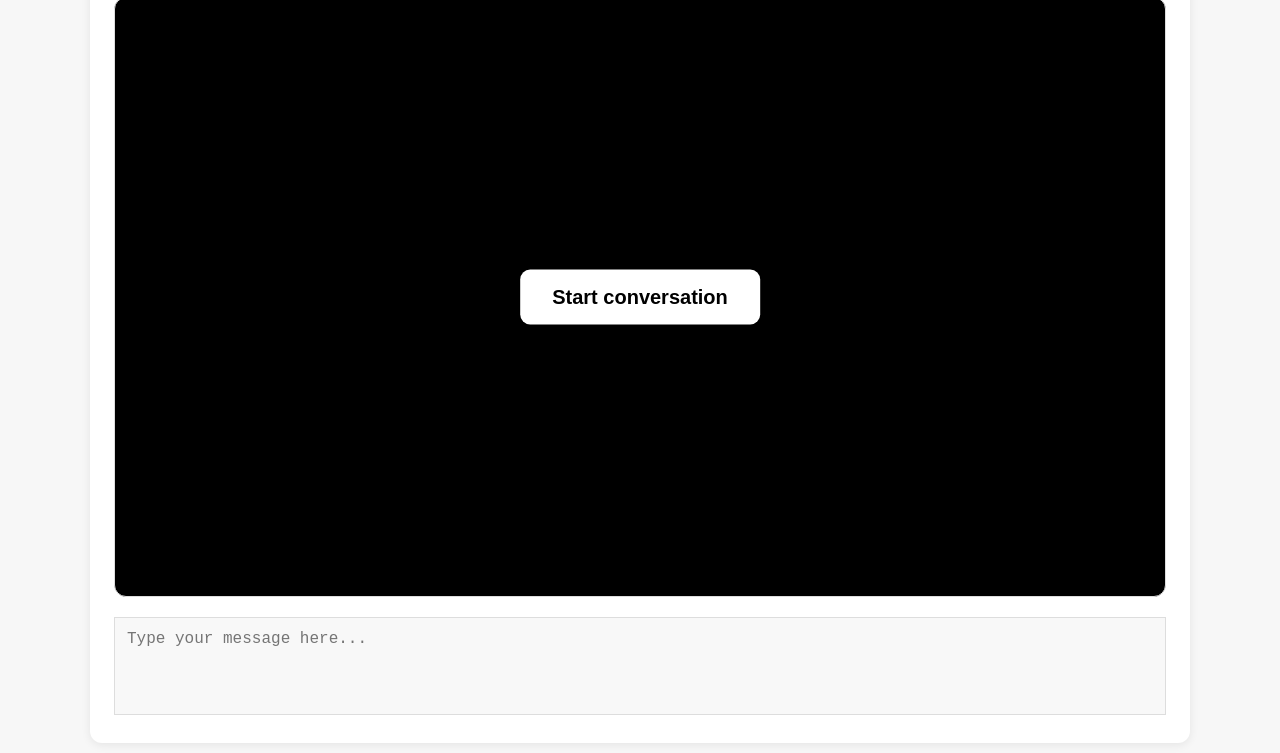
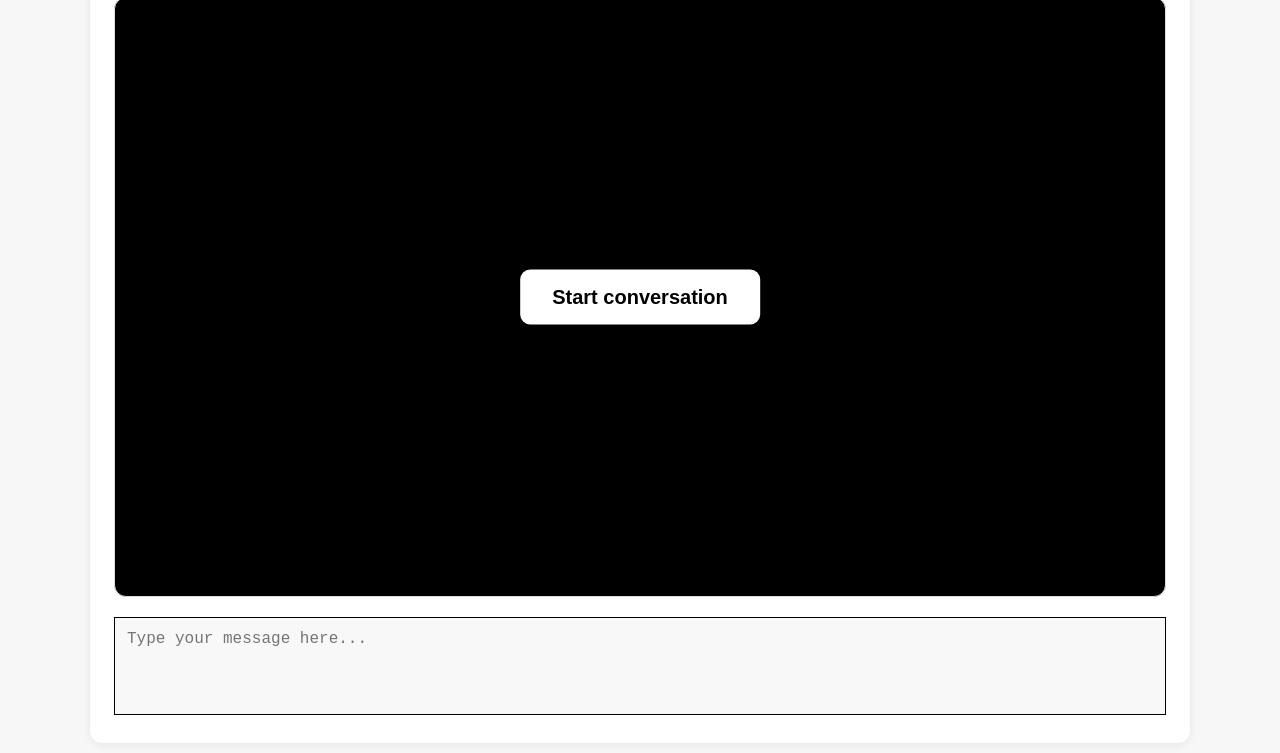
Before and after one commit to Experiment2026/Experiment2026-anam-token-server1, a website: page avatar.html in a window 1280 px wide. Shown: the part 153-906 px from the top of the page. Drawn offline with Linux system fonts and the light colour scheme.

Commit message:
Update avatar.html

```diff
--- a/avatar.html
+++ b/avatar.html
@@ -68,7 +68,7 @@
 
   background: #F7F7F7;
   color: #666;
-  border: 1px solid #ddd;
+  border: 1px solid #000;
 }
 
     #input:disabled {
```
